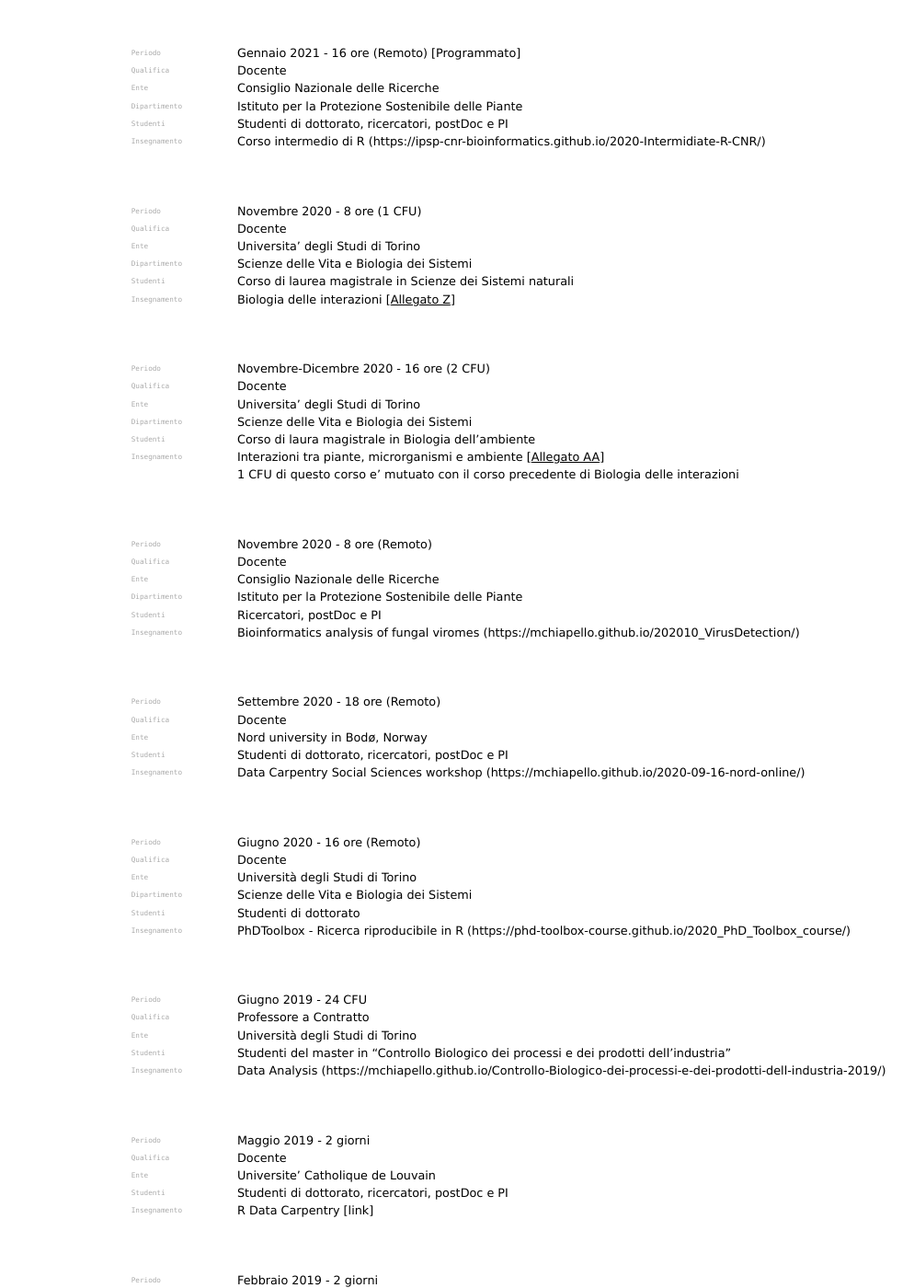
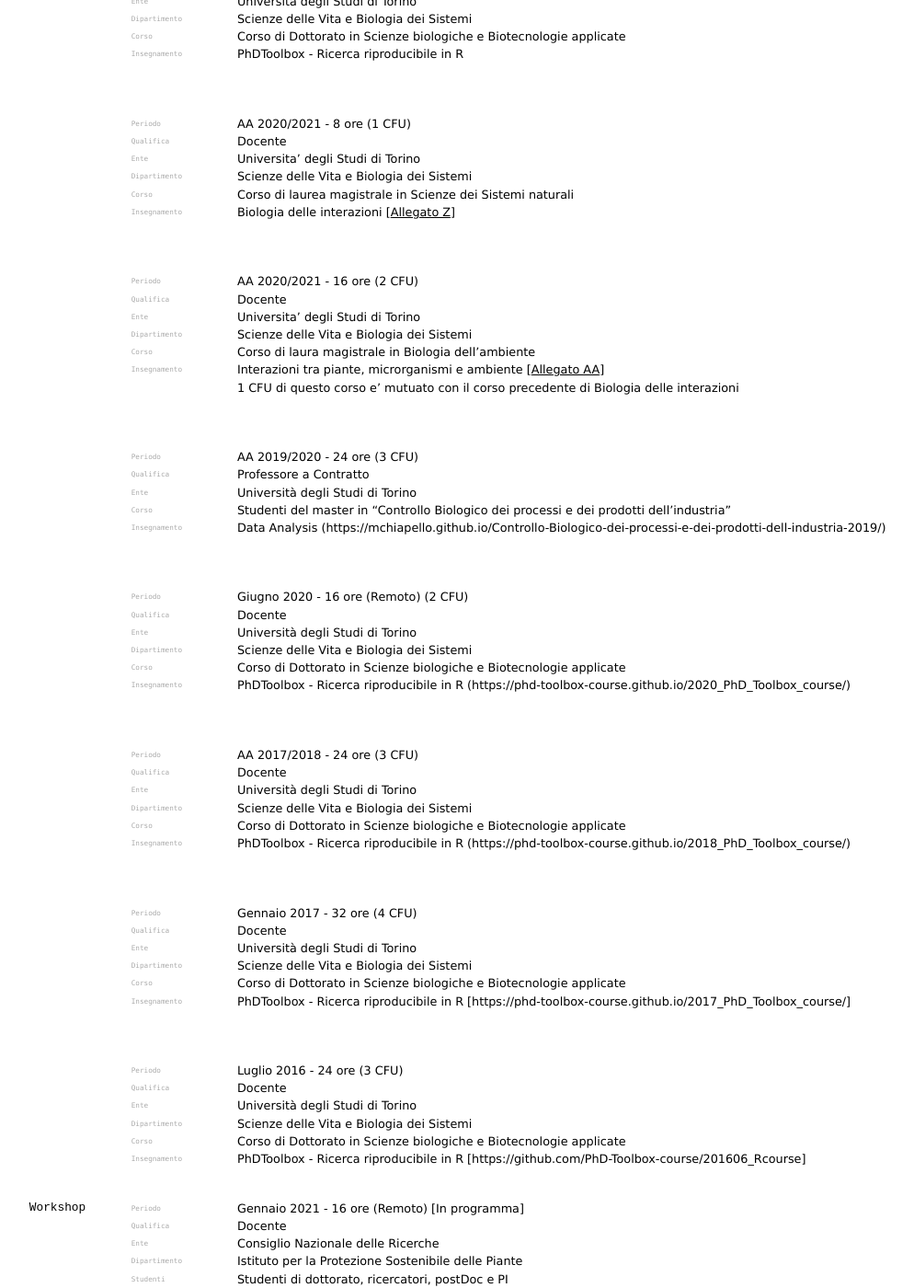
Before and after one commit to elipapa/markdown-cv, a Jekyll site: the page built from index.md, in a window 1280 px wide and 1400 px high, scrolled down 11259 px. Shown: the whole window at 92% size, without its empty margins (173-1167 px from the left). Built offline with Jekyll 4.4.1, drawn with Linux system fonts in a browser that asks for light colours; some of the changed text lies outside the part shown.

Commit message:
Add all Silvia corrections

```diff
--- a/index.md
+++ b/index.md
@@ -59,7 +59,6 @@
 `Progetto`
 Virome NGS analysis of pests and pathogens for plant protection (VIROPLANT - H2020)<br>
 Project ID: 773567
-
 
 ## Esperienze lavorative
 
@@ -227,7 +226,6 @@
 `Progetti`
 Interazioni cellulari e molecolari tra fungi e metalli pesanti
 
-
 ## Formazione
 
 ### Dal 2005<br>Al 2009
@@ -374,7 +372,7 @@
 ### Progetti di ricerca
 
 `2009-2010`
-Studio dei meccanismi cellulari e molecolari che regolano l’interazione tra funghi del suolo e metalli pesanti. Come vincitore dell’assegno di ricerca, svolto presso il Dipartimento di Biologia Vegetale dell’Università degli Studi di Torino, ho svolto il ruolo di principale responsabilità per gli aspetti scientifici studiando i cambiamenti nell'espressione proteica di due funghi (*Oidiodendron maius* e *Fusarium oxysporum*) in condizioni di stress derivato dalla presenza di metalli pesanti. Questi lavori hanno portato alla pubblicazione di un articolo per fungo (F. oxysporum: Chiapello et al., 2010; O. maius: Chiapello et al., 2015).
+Studio dei meccanismi cellulari e molecolari che regolano l’interazione tra funghi del suolo e metalli pesanti. Come vincitore dell’assegno di ricerca, svolto presso il Dipartimento di Biologia Vegetale dell’Università degli Studi di Torino, ho svolto il ruolo di principale responsabilità per gli aspetti scientifici studiando i cambiamenti nell'espressione proteica di due funghi (*Oidiodendron maius* e *Fusarium oxysporum*) in condizioni di stress derivato dalla presenza di metalli pesanti. Questi lavori hanno portato alla pubblicazione di un articolo per fungo (*F. oxysporum*: Chiapello et al., 2010; *O. maius*: Chiapello et al., 2015).
 
 `2010-2013`
 PolarX: Pioneering in vivo proteomics and in planta live imaging for plant cell polarity. Università di Losanna, Svizzera. Vincitore di una fellowship della durata di 3 anni con l’obiettivo di decodificare il complesso network molecolare dello sviluppo della polarità cellulare. In particolare mi sono occupato dello studio delle proteine specifiche situate sulla membrana peri-arbuscolare nelle simbiosi micorriziche arbuscolari (progetto Towards deciphering plant-fungal dialogues, di cui avevo la responsabilità scientifica). La fellowship è stata poi rinnovata per 3 mesi (fino a completamento del progetto), durante i quali sono state effettuate le analisi bioinformatiche dei dati di proteomica raccolti negli anni precedenti.
@@ -407,8 +405,6 @@
 ### Prospettive future
 
 Nel futuro vorrei continuare a lavorare con metodologie -omics, utilizzando la biologia computazionale per rispondere a complesse domande biologiche su piante e le loro interazioni con altri microorganismi mutualistici/simbiotici o patogeni. Tecniche recentemente sviluppate come single cell transcriptomics, single cell proteomics, spatial transcriptomics dischiudono le porte ad un nuovo approccio alla studio delle interazioni tra gli organismi: come comunicano, come interagiscono, quali risposte attivano nell'ospite a livello di singola cellula. Ritengo cha la mia formazione a cavallo tra wet e dry lab mi renda un candidato qualificato per sviluppare progetti innovativi che richiedano avanzate competenze statistiche, informatiche e di biologia delle interazioni. Negli ultimi hanno ho avuto l'oppurtunità di lavorare in diversi laboratori in Italia e in Europa, questo mi ha permesso di  incontrare molti biologi vegetali e a costruire un network di possibili partners per progetti, come è stato per lo sviluppo di un pacchetto statistico di R sviluppato in collaborazione con la Prof. Gutjahr attualmente all'Università di Monaco in Germania, ma conosciuta a Losanna durante il mio primo PostDoc.
-
-
 
 ## Pubblicazioni
 `In sottomissione`
@@ -626,6 +622,7 @@
 - Intermedio: Zoom, GoToMeeting, Meet, Webex, TeamViewer, Trello, Etherpad
 - Avanzato: Version control (git), GitLab, GitHub, Bitbucket, Google Drive, Dropbox, Mega, Skype, Slack
 
+
 ## Competenze linguistiche
 ### Italiano
 `ILR`
@@ -659,6 +656,8 @@
 
 ## Commissario in commissioni per assegni di ricerca
 
+Selezione pubblica (numero di proteocollo IPSP 055 2020 TO) per il  conferimento di un assegno di ricerca professionalizzante per lo svolgimento di attività di ricerca nell'ambito del progetto VIROPLANT ("Virome NGS analysis of pests and pathogens for plant protection")
+
 ## Organizzazione congressi
 
 - Growing Inclusive, Computational Communities and Leaders, The Carpentries (https://2020.carpentrycon.org/task-force/)
@@ -674,7 +673,6 @@
 
 Da giugno 2020 sono membro dell’Editorial Board di Microbe and Virus Interactions with Plants (special section of Frontiers in Microbiology) in qualità  Review Editor.
 
-
 ## Attivita' di insegnamento
 
 ### Filosofia di insegnamento
@@ -688,11 +686,10 @@
 **Insegnare e' empatia**: lo sviluppo personale degli studenti influenza l'atmosfera dell'intera classe e influenza di conseguenza l'apprendimento. L'interazione e l'atmosfera tra studenti e docente e tra studenti in un'aula universitaria e' fondamentale.
 **Insegnare e' imparare**: insegnare e' mettersi in gioco, parlare davanti ad un'aula piena di giovani menti desiderose di imparare. A volte bisogna ammettere di non saper qualcosa o di aver sbagliato qualcosa, l'errore e' parte fondamentale del processo di apprendimento, anche per il docente.
 
-
-### Corsi insegnati
+### Corsi Universitari
 
 `Periodo`
-Primo semestre 2021 - 12 ore [Programmato]
+AA 2020/2021 - 12 ore [In programma]
 <br>
 `Qualifica`
 Docente
@@ -703,8 +700,8 @@
 `Dipartimento`
 Scienze delle Vita e Biologia dei Sistemi
 <br>
-`Studenti`
-Studenti di dottorato
+`Corso`
+Corso di Dottorato in Scienze biologiche e Biotecnologie applicate
 <br>
 `Insegnamento`
 PhDToolbox - Ricerca riproducibile in R
@@ -712,7 +709,146 @@
 <br><br>
 
 `Periodo`
-Gennaio 2021 - 16 ore (Remoto) [Programmato]
+AA 2020/2021 - 8 ore (1 CFU)
+<br>
+`Qualifica`
+Docente
+<br>
+`Ente`
+Universita' degli Studi di Torino
+<br>
+`Dipartimento`
+Scienze delle Vita e Biologia dei Sistemi
+<br>
+`Corso`
+Corso di laurea magistrale in Scienze dei Sistemi naturali
+<br>
+`Insegnamento`
+Biologia delle interazioni [[Allegato Z](allegati/AllegatoZ.pdf)]
+
+<br><br>
+
+`Periodo`
+AA 2020/2021 - 16 ore (2 CFU)
+<br>
+`Qualifica`
+Docente
+<br>
+`Ente`
+Universita' degli Studi di Torino
+<br>
+`Dipartimento`
+Scienze delle Vita e Biologia dei Sistemi
+<br>
+`Corso`
+Corso di laura magistrale in Biologia dell'ambiente
+<br>
+`Insegnamento`
+Interazioni tra piante, microrganismi e ambiente [[Allegato AA](allegati/AllegatoAA.pdf)]
+1 CFU di questo corso e' mutuato con il corso precedente di Biologia delle interazioni
+
+
+<br><br>
+
+`Periodo`
+AA 2019/2020 - 24 ore (3 CFU)
+<br>
+`Qualifica`
+Professore a Contratto
+<br>
+`Ente`
+Università degli Studi di Torino
+<br>
+`Corso`
+Studenti del master in "Controllo Biologico dei processi e dei prodotti dell'industria"
+<br>
+`Insegnamento`
+Data Analysis (https://mchiapello.github.io/Controllo-Biologico-dei-processi-e-dei-prodotti-dell-industria-2019/)
+
+<br><br>
+
+`Periodo`
+Giugno 2020 - 16 ore (Remoto) (2 CFU)
+<br>
+`Qualifica`
+Docente
+<br>
+`Ente`
+Università degli Studi di Torino
+<br>
+`Dipartimento`
+Scienze delle Vita e Biologia dei Sistemi
+<br>
+`Corso`
+Corso di Dottorato in Scienze biologiche e Biotecnologie applicate
+<br>
+`Insegnamento`
+PhDToolbox - Ricerca riproducibile in R (https://phd-toolbox-course.github.io/2020_PhD_Toolbox_course/)
+
+<br><br>
+
+`Periodo`
+AA 2017/2018 - 24 ore (3 CFU)
+<br>
+`Qualifica`
+Docente
+<br>
+`Ente`
+Università degli Studi di Torino
+<br>
+`Dipartimento`
+Scienze delle Vita e Biologia dei Sistemi
+<br>
+`Corso`
+Corso di Dottorato in Scienze biologiche e Biotecnologie applicate
+<br>
+`Insegnamento`
+PhDToolbox - Ricerca riproducibile in R (https://phd-toolbox-course.github.io/2018_PhD_Toolbox_course/)
+
+<br><br>
+
+`Periodo`
+Gennaio 2017 - 32 ore (4 CFU)
+<br>
+`Qualifica`
+Docente
+<br>
+`Ente`
+Università degli Studi di Torino
+<br>
+`Dipartimento`
+Scienze delle Vita e Biologia dei Sistemi
+<br>
+`Corso`
+Corso di Dottorato in Scienze biologiche e Biotecnologie applicate
+<br>
+`Insegnamento`
+PhDToolbox - Ricerca riproducibile in R [https://phd-toolbox-course.github.io/2017_PhD_Toolbox_course/]
+
+<br><br>
+
+`Periodo`
+Luglio 2016 - 24 ore (3 CFU)
+<br>
+`Qualifica`
+Docente
+<br>
+`Ente`
+Università degli Studi di Torino
+<br>
+`Dipartimento`
+Scienze delle Vita e Biologia dei Sistemi
+<br>
+`Corso`
+Corso di Dottorato in Scienze biologiche e Biotecnologie applicate
+<br>
+`Insegnamento`
+PhDToolbox - Ricerca riproducibile in R [https://github.com/PhD-Toolbox-course/201606_Rcourse]
+
+### Workshop
+
+`Periodo`
+Gennaio 2021 - 16 ore (Remoto) [In programma]
 <br>
 `Qualifica`
 Docente
@@ -728,47 +864,6 @@
 <br>
 `Insegnamento`
 Corso intermedio di R (https://ipsp-cnr-bioinformatics.github.io/2020-Intermidiate-R-CNR/)
-
-<br><br>
-
-`Periodo`
-Novembre 2020 - 8 ore (1 CFU)
-<br>
-`Qualifica`
-Docente
-<br>
-`Ente`
-Universita' degli Studi di Torino
-<br>
-`Dipartimento`
-Scienze delle Vita e Biologia dei Sistemi
-<br>
-`Studenti`
-Corso di laurea magistrale in Scienze dei Sistemi naturali
-<br>
-`Insegnamento`
-Biologia delle interazioni [[Allegato Z](allegati/AllegatoZ.pdf)]
-
-<br><br>
-
-`Periodo`
-Novembre-Dicembre 2020 - 16 ore (2 CFU)
-<br>
-`Qualifica`
-Docente
-<br>
-`Ente`
-Universita' degli Studi di Torino
-<br>
-`Dipartimento`
-Scienze delle Vita e Biologia dei Sistemi
-<br>
-`Studenti`
-Corso di laura magistrale in Biologia dell'ambiente
-<br>
-`Insegnamento`
-Interazioni tra piante, microrganismi e ambiente [[Allegato AA](allegati/AllegatoAA.pdf)]
-1 CFU di questo corso e' mutuato con il corso precedente di Biologia delle interazioni
 
 <br><br>
 
@@ -810,44 +905,7 @@
 <br><br>
 
 `Periodo`
-Giugno 2020 - 16 ore (Remoto)
-<br>
-`Qualifica`
-Docente
-<br>
-`Ente`
-Università degli Studi di Torino
-<br>
-`Dipartimento`
-Scienze delle Vita e Biologia dei Sistemi
-<br>
-`Studenti`
-Studenti di dottorato
-<br>
-`Insegnamento`
-PhDToolbox - Ricerca riproducibile in R (https://phd-toolbox-course.github.io/2020_PhD_Toolbox_course/)
-
-<br><br>
-
-`Periodo`
-Giugno 2019 - 24 CFU
-<br>
-`Qualifica`
-Professore a Contratto
-<br>
-`Ente`
-Università degli Studi di Torino
-<br>
-`Studenti`
-Studenti del master in "Controllo Biologico dei processi e dei prodotti dell'industria"
-<br>
-`Insegnamento`
-Data Analysis (https://mchiapello.github.io/Controllo-Biologico-dei-processi-e-dei-prodotti-dell-industria-2019/)
-
-<br><br>
-
-`Periodo`
-Maggio 2019 - 2 giorni
+Maggio 2019 - 16 ore
 <br>
 `Qualifica`
 Docente
@@ -864,7 +922,7 @@
 <br><br>
 
 `Periodo`
-Febbraio 2019 - 2 giorni
+Febbraio 2019 - 16 ore
 <br>
 `Qualifica`
 Docente
@@ -881,7 +939,7 @@
 <br><br>
 
 `Periodo`
-Dicembre 2018 - 2 giorni
+Dicembre 2018 - 16 ore
 <br>
 `Qualifica`
 Docente
@@ -898,7 +956,7 @@
 <br><br>
 
 `Periodo`
-Novembre 2018 - 1 giorno
+Novembre 2018 - 4 ore
 <br>
 `Qualifica`
 Docente
@@ -918,7 +976,7 @@
 <br><br>
 
 `Periodo`
-Ottobre 2018 - 1 giorno
+Ottobre 2018 - 4 ore
 <br>
 `Qualifica`
 Docente
@@ -938,27 +996,7 @@
 <br><br>
 
 `Periodo`
-Gennaio 2018 - 3 giorni
-<br>
-`Qualifica`
-Docente
-<br>
-`Ente`
-Università degli Studi di Torino
-<br>
-`Dipartimento`
-Scienze delle Vita e Biologia dei Sistemi
-<br>
-`Studenti`
-Studenti di dottorato
-<br>
-`Insegnamento`
-PhDToolbox - Ricerca riproducibile in R [link]
-
-<br><br>
-
-`Periodo`
-Settembre 2017 - 2 giorni
+Settembre 2017 - 16 ore
 <br>
 `Qualifica`
 Docente
@@ -975,7 +1013,7 @@
 <br><br>
 
 `Periodo`
-Settembre 2017 - 1 giorni
+Settembre 2017 - 8 ore
 <br>
 `Qualifica`
 Docente
@@ -992,7 +1030,7 @@
 <br><br>
 
 `Periodo`
-Giugno 2017 - 2 giorni
+Giugno 2017 - 16 ore
 <br>
 `Qualifica`
 Docente
@@ -1004,12 +1042,12 @@
 Ricercatori e PI
 <br>
 `Insegnamento`
-R Data Carpentry [link]
+R Data Carpentry [https://lgatto.github.io/2017-06-21-Crick/]
 
 <br><br>
 
 `Periodo`
-Gennaio 2017 - 2 giorni
+Gennaio 2017 - 16 ore
 <br>
 `Qualifica`
 Docente
@@ -1023,53 +1061,18 @@
 `Insegnamento`
 R Data Carpentry [link] [[Allegato AB](allegati/AllegatoAB.pdf)]
 
-
-<br><br>
-
-`Periodo`
-Gennaio 2017 - 4 giorni
-<br>
-`Qualifica`
-Docente
-<br>
-`Ente`
-Università degli Studi di Torino
-<br>
-`Dipartimento`
-Scienze delle Vita e Biologia dei Sistemi
-<br>
-`Studenti`
-Studenti di dottorato
-<br>
-`Insegnamento`
-PhDToolbox - Ricerca riproducibile in R [link]
-
-<br><br>
-
-`Periodo`
-Luglio 2016 - 3 giorni
-<br>
-`Qualifica`
-Docente
-<br>
-`Ente`
-Università degli Studi di Torino
-<br>
-`Dipartimento`
-Scienze delle Vita e Biologia dei Sistemi
-<br>
-`Studenti`
-Studenti di dottorato
-<br>
-`Insegnamento`
-PhDToolbox - Ricerca riproducibile in R [link]
-
-
-### Studenti in stage
+## Attività di Tutorato
+### Tutorato
 `AA 2015-2016`
 - Andrea Modica (Università degli Studi di Torino - Dipartimento di Scienze della vita e Biologia dei Sistemi)
 - Lavinia Cagnina (Università degli Studi di Torino - Dipartimento di Scienze della vita e Biologia dei Sistemi)
 - Martina Capozzi (Università degli Studi di Torino - Dipartimento di Scienze della vita e Biologia dei Sistemi)
+
+`AA 2019-2020`
+Per il master di primo livello "Controllo Biologico dei processi e dei prodotti dell'industria", ho vinto il concorso per ruolo di tutor accademico per il project work dello studente Mattia Schirrippa per la progettazione e scrittura di un report interattivo per l'analisi direzionale della produzione (in R).
+
+`AA 2019-2020`
+Sono stato "Mentoring chair" della fondazione "The Carpentries". Ho coordinato a livello modiale la selezione, l'organizzazione e la discussione finale degli studenti e dei mentori per hanno partecipato al programma. Maggiori informazioni sul programma possono essere trovate qui: https://carpentries.org/inst-dev/
 
 ### Co-tutoraggio di tesi di laurea
 `AA 2009-2010`
@@ -1092,14 +1095,8 @@
 `AA 2016-2017`
 Esercitazioni di laboratorio per studenti di dottorato sulle metodologie di preparazione del campione, analisi statistica e interpretazione dei dati (University of Cambridge, Cambridge Center for Proteomics)
 
-### Tutorato
-`AA 2019-2020`
-Per il master di primo livello "Controllo Biologico dei processi e dei prodotti dell'industria", ho vinto il concorso per ruolo di tutor accademico per il project work dello studente Mattia Schirrippa per la progettazione e scrittura di un report interattivo per l'analisi direzionale della produzione (in R).
-
-`AA 2019-2020`
-Sono stato "Mentoring chair" della fondazione "The Carpentries". Ho coordinato a livello modiale la selezione, l'organizzazione e la discussione finale degli studenti e dei mentori per hanno partecipato al programma. Maggiori informazioni sul programma possono essere trovate qui: https://carpentries.org/inst-dev/
 
 <br><br>
-Torino, il 14/12/2020
+Torino, il 11/01/2021
 <br><br>
 Autorizzo il trattamento e la comunicazione dei dati personali ai sensi del D.L. 196/03
```
Also changed, not shown: 6 other files.
